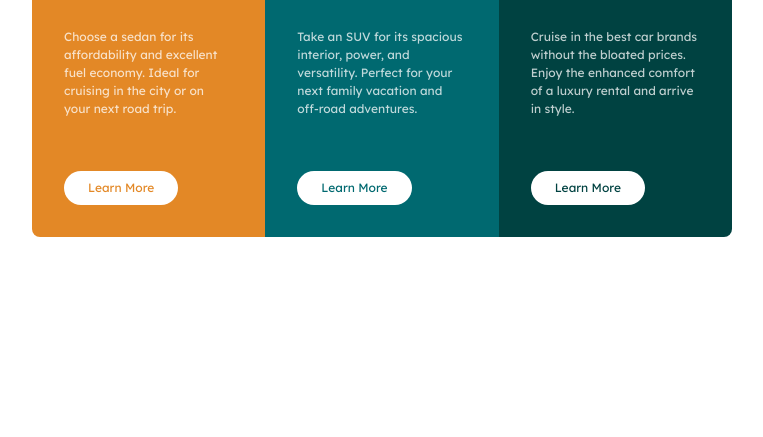
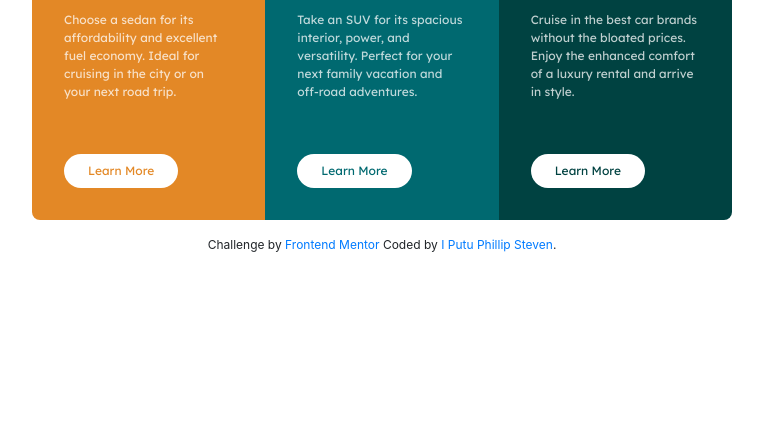
Before and after one commit to putuphillipsteven/3-column-preview, a plain HTML site: page index.html in a window 1280 px wide. Shown: the part 363-800 px from the top of the page, without its empty margins (258-1021 px from the left). Drawn offline with nearby package versions, Linux system fonts and the light colour scheme.

Commit message:
add attribution section add make scss pretier

```diff
--- a/index.html
+++ b/index.html
@@ -68,6 +68,13 @@
         </section>
       </div>
     </main>
+    <section class="attribution">
+      Challenge by
+      <a href="https://www.frontendmentor.io?ref=challenge" target="_blank"
+        >Frontend Mentor</a
+      >
+      Coded by <a href="#">I Putu Phillip Steven</a>.
+    </section>
 
     <script
       src="https://code.jquery.com/jquery-3.2.1.slim.min.js"
--- a/styles.scss
+++ b/styles.scss
@@ -30,17 +30,13 @@ body {
   min-height: 100vh;
   padding: 8px;
   align-items: center;
+  flex-direction: column;
   justify-content: center;
-}
-
   main.container {
-  //   background-color: red;
     max-width: 700px;
     min-height: 400px;
     overflow: hidden;
     border-radius: 8px;
-}
-
     .left,
     .middle,
     .right {
@@ -93,7 +89,6 @@ main.container {
         outline-offset: -1px;
       }
     }
-
     .right {
       background-color: $primary-very-dark-cyan;
       button {
@@ -104,6 +99,12 @@ main.container {
         color: white;
         outline: 1px solid white;
         outline-offset: -1px;
+      }
+    }
+  }
+  section.attribution {
+    font-size: 12px;
+    margin-top: 16px;
   }
 }
 
```
Also changed, not shown: styles.css, 1 other file. Lines whose indentation alone changed are shown as unchanged.
